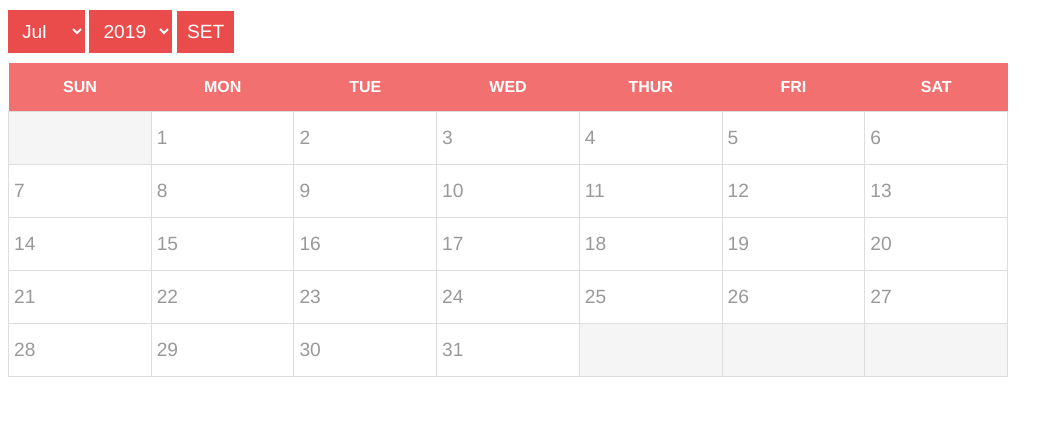
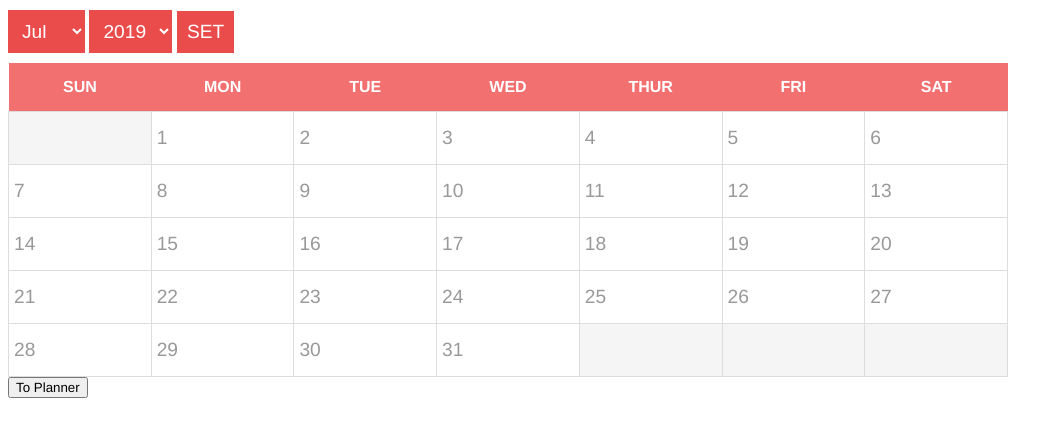
Before and after one commit to maleny25/Family-Planner, a plain HTML site: page calendar.html in a window 1280 px wide. Shown: the whole page, without its empty margins (0-1063 px from the left). Drawn offline with Linux system fonts and the light colour scheme; files that its build step writes are made by us from their sources; files whose address does not match are found by name.

Commit message:
added planner button to calendar

```diff
--- a/calendar.html
+++ b/calendar.html
@@ -19,5 +19,9 @@
 
     <!-- [EVENT] -->
     <div id="cal-event"></div>
-  </div></body>
+  </div>
+  <form class="" action="/planner" method="post">
+      <input type="Submit" name="calButton" value="To Planner">
+  </form>
+</body>
 </html>
```
